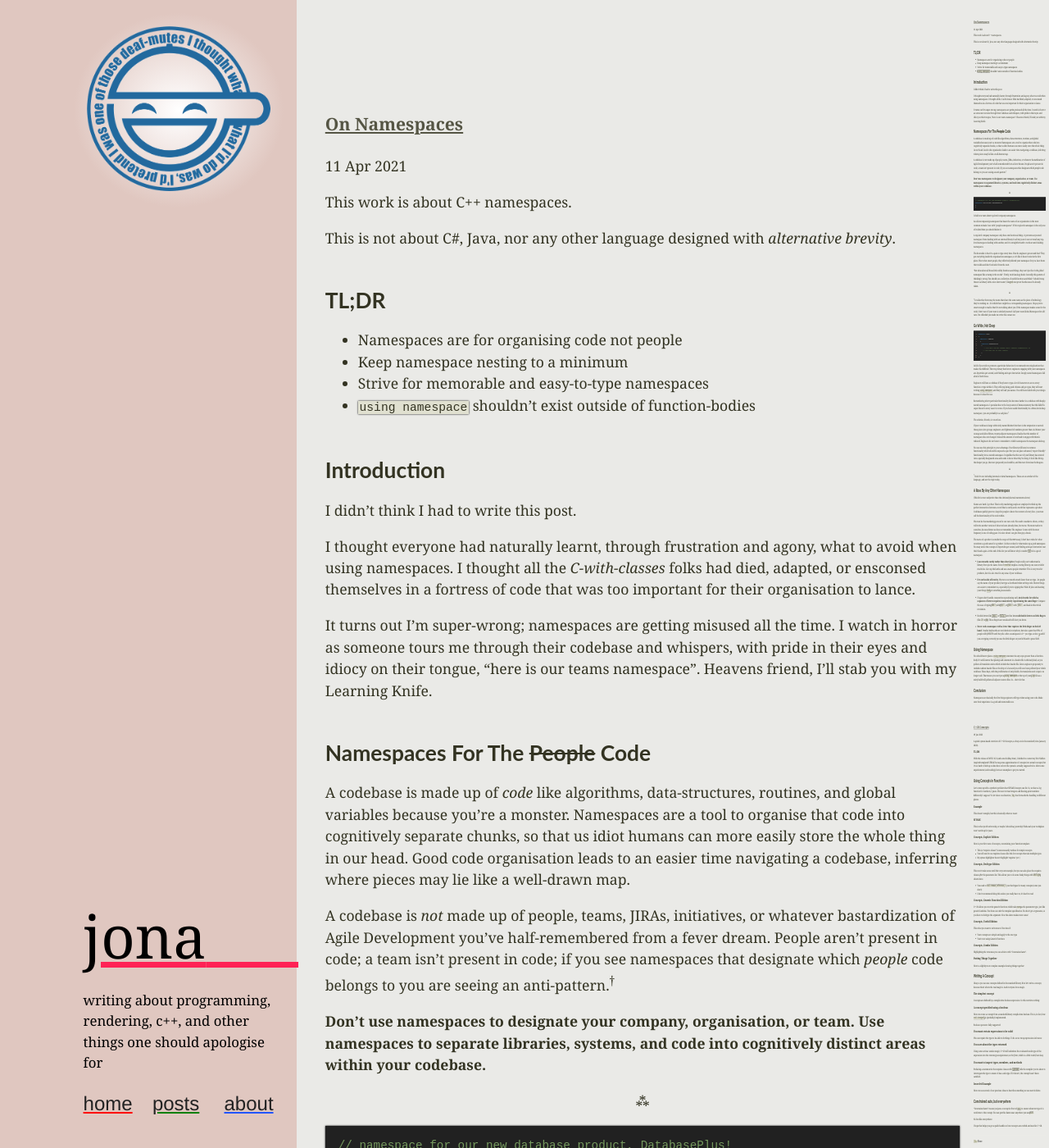
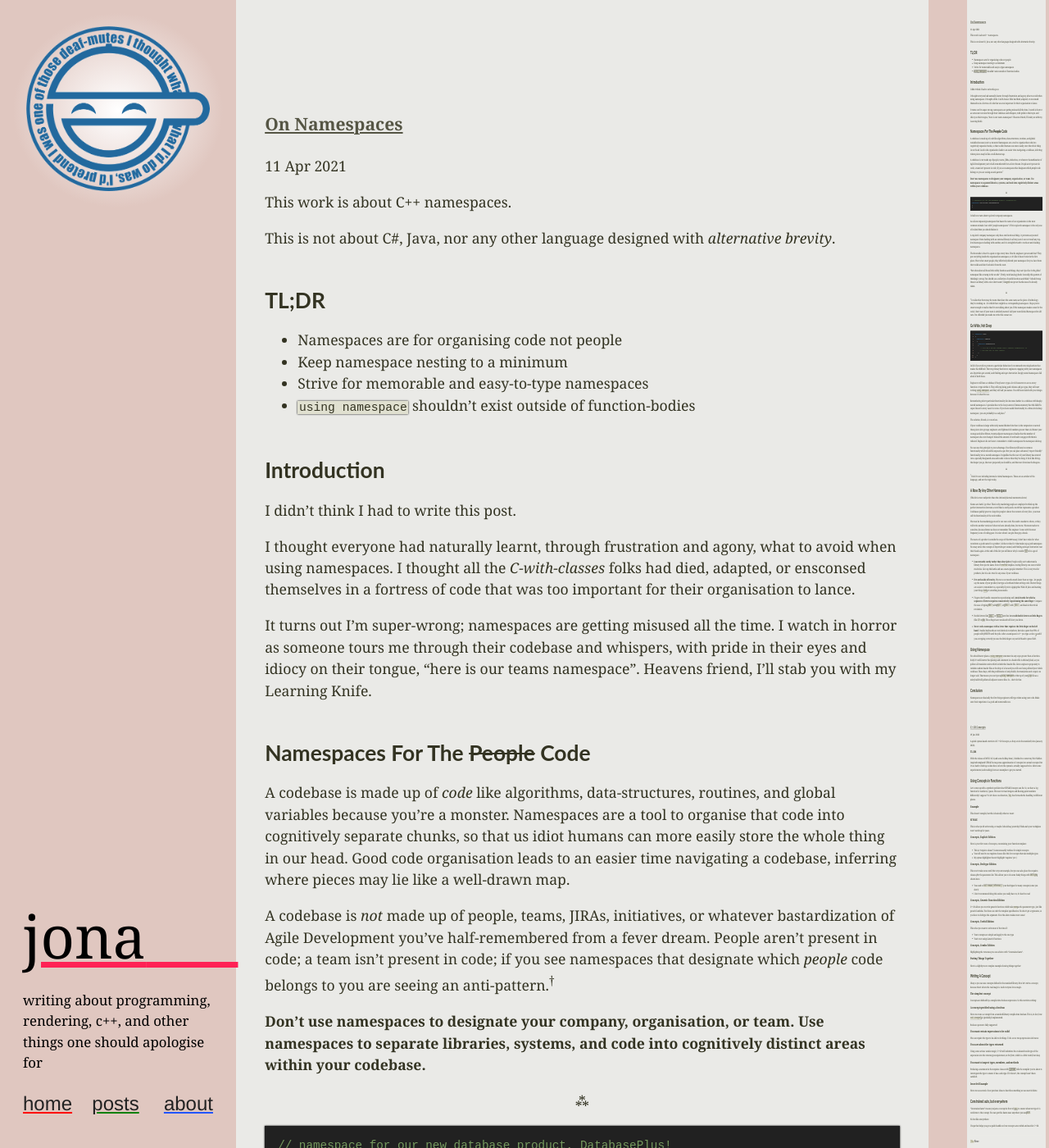
Before and after one commit to omnigoat/omnigoat.github.io, a Jekyll site: the page built from index.html, in a window 1280 px wide and 1400 px high. Shown: the whole window at 82% size. Built offline with Jekyll 4.4.1, drawn with Linux system fonts in a browser that asks for light colours; the list of posts is cut into pages by our own code.

Commit message:
very good responsiveness

```diff
--- a/_layouts/default.html
+++ b/_layouts/default.html
@@ -27,23 +27,21 @@
 				<section class="content">
 					<section class="posts">
 						{{ content }}
-
 					</section>
 				</section>
 
 			</div>
-
-		</div>
-		<section class="minimap hide-if-medium">
+			<section class="minimap hide-if-small">
 				<div class="sizer"></div>
 				<div class="contents">
 					<section class="posts">
 						{{ content }}
-
 					</section>
 				</div>
 				<div class="controller"></div>
 			</section>
+		</div>
+
 	</body>
 
 	<script src="/assets/js/minimap.js"></script>
--- a/_sass/main.scss
+++ b/_sass/main.scss
@@ -11,6 +11,8 @@
 	margin: 0;
 	padding: 0;
 	//overflow: hidden !important;
+	scrollbar-width: none;
+
 }
 
 // all-content
@@ -27,8 +29,10 @@
 	display: flex;
 	justify-content: start;
 	//margin: 0 auto;
+	//margin-left: -22rem;
 	max-width: 80rem;
-	transform: translateX(-10rem);
+	overflow: visible;
+	transform: translateX(-9rem);
 	//padding-right: 10rem;
 	//flex: rem;
 	//> * { flex:  1; }
@@ -40,19 +44,18 @@
 //
 .minimap
 {
-	position: fixed;
+	width: 6rem;
+	position: sticky;
 	top: 0;
+	height: 100%;
+	margin-left: 2.25rem;
+	transform: translateX(-9rem);
+	//right: 0.25rem;
 	//left: 50%;
-	right: 0;
-	//width: 100%;
-	//height: 100%;
-	//bottom: 0;
-	//bottom: 0;
-	//height: 40rem;
-	//bottom: 0;
+
 
 	//z-index: 999;
-	width: 6rem;
+
 	//transform: translateX(30rem);
 }
 
@@ -238,14 +241,31 @@
 
 @media (width < 96rem)
 {
+	.all-content2
+	{
+		justify-content: left;
+	}
+
 	.all-content
 	{
 		transform: none;
+		margin-left: 0;
+		//min-left: 18rem;
 	}
 
+	//.sidebar
+	//{
+	//	position: fixed;
+	//	left: 0;
+	//	top: 0;
+	//	height: 100%;
+	//}
 	.minimap
 	{
-		//transform: translateX(40rem);
+		position: fixed;
+		right: 0.25rem;
+		transform: none;
+		margin-left: 0;
 	}
 }
 
@@ -266,7 +286,7 @@
 
 	.posts
 	{
-		max-width: 100%;
+		//max-width: 100%;
 	}
 
 	.all-content
@@ -283,11 +303,11 @@
 }
 
 // medium to large
-@media (width < 64rem)
+@media (width < 72rem)
 {
-	.all-content
+	.all-content2
 	{
-		transform: none;
+		justify-content: center;
 	}
 
 	.posts
@@ -304,7 +324,6 @@
 	.hide-if-small
 	{
 		display: none !important;
-
 	}
 }
 
--- a/assets/js/minimap.js
+++ b/assets/js/minimap.js
@@ -74,7 +74,7 @@
 
 		//sizer.style.paddingTop = 100 * o + "%";
 		sizer.style.paddingTop = o * minimap.clientWidth * wy + "px";
-		contents.style.height = (100 / w) * wy + "%";
+		//contents.style.height = (100 / w) * wy + "%";
 		contents.style.width = 100 / w + "%";
 		contents.style.transform = `scale(${w}, ${w * wy})`;
 
```
Lines whose indentation alone changed are shown as unchanged.
